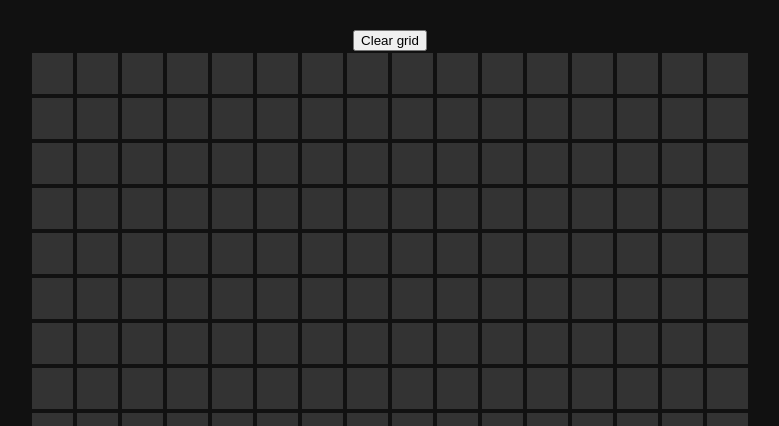
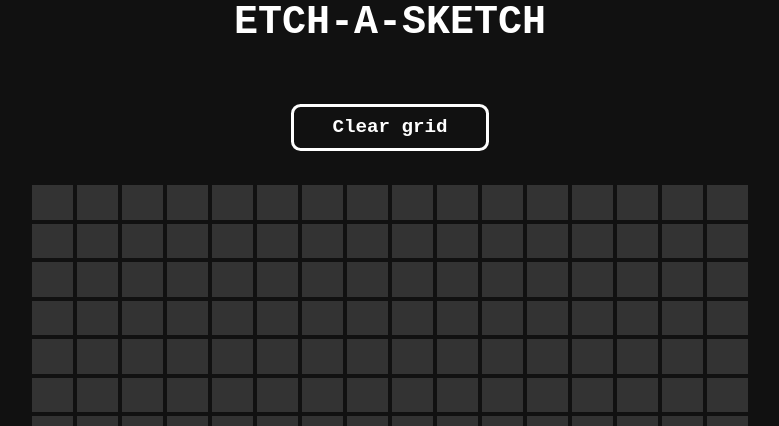
Before and after one commit to sevignator/odin-project_etch-a-sketch, a plain HTML site: page index.html in a window 1280 px wide. Shown: the top 426 px of the page, without its empty margins (250-1029 px from the left). Drawn offline with Linux system fonts and the light colour scheme.

Commit message:
Cleaned up HTML & CSS

```diff
--- a/css/style.css
+++ b/css/style.css
@@ -7,6 +7,14 @@ body {
   margin: 0;
   box-sizing: border-box;
   background-color: #111;
+  color: #fff;
+  font-family: 'Courier New', Courier, monospace;
+}
+
+h1 {
+  font-size: 2.5rem;
+  text-transform: uppercase;
+  margin-top: 0;
 }
 
 #grid {
@@ -17,6 +25,7 @@ body {
 }
 
 #grid>div {
+  display: grid;
   background-color: #333;
   border: solid 2px #111;
   transition: all 1s ease;
@@ -24,5 +33,24 @@ body {
 }
 
 #grid>div.activated {
-  /* background-color: red; */
+  background-color: red;
 }
+
+button#clear-grid {
+  margin: 2rem auto;
+  padding: .5em 2em;
+  background-color: transparent;
+  border: solid .2em #fff;
+  border-radius: .6rem;
+  color: inherit;
+  font-family: inherit;
+  font-size: 1.2rem;
+  font-weight: 600;
+  cursor: pointer;
+  transition: color 0.2s ease, border-color 0.2s ease;
+}
+
+button#clear-grid:hover {
+  border-color: #966adb;
+  color: #966adb;
+}
--- a/index.html
+++ b/index.html
@@ -11,6 +11,7 @@
 </head>
 
 <body>
+  <h1>Etch-a-Sketch</h1>
   <button id="clear-grid">Clear grid</button>
   <div id="grid"></div>
 </body>
```
